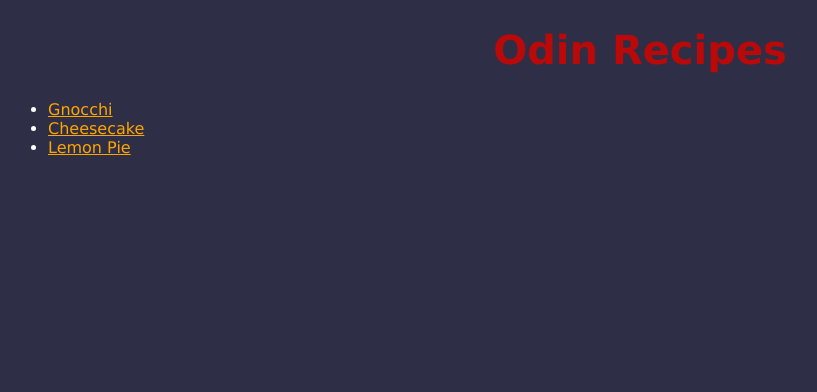
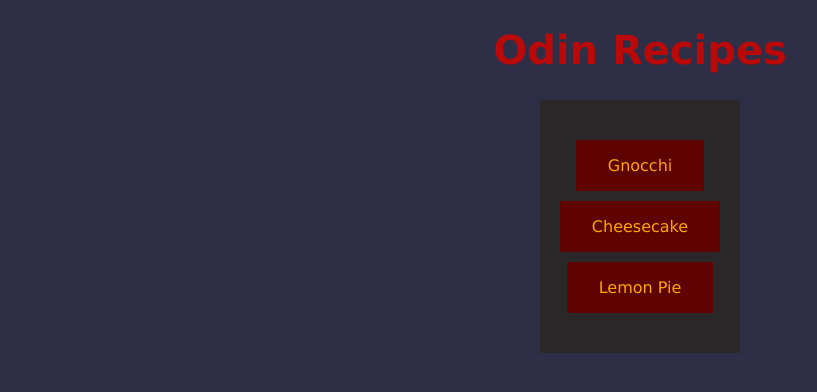
Before and after one commit to Eki213/odin-recipes, a plain HTML site: page index.html in a window 1280 px wide. Shown: the whole page, without its empty margins (0-817 px from the left). Drawn offline with Linux system fonts and the light colour scheme.

Commit message:
Style link list
Replaced plain links with buttons for easier clicking and a better
visual appearance.

```diff
--- a/index.html
+++ b/index.html
@@ -8,7 +8,7 @@
 </head>
 <body>
     <h1 class="home-title">Odin Recipes</h1>
-    <ul>
+    <ul class="links-list">
         <li><a href="recipes/gnocchi.html">Gnocchi</a></li>
         <li><a href="recipes/cheesecake.html">Cheesecake</a></li>
         <li><a href="recipes/lemon-pie.html">Lemon Pie</a></li>
--- a/style.css
+++ b/style.css
@@ -32,3 +32,25 @@ img {
     font-size: 40px;
     text-align: center;
 }
+
+.links-list {
+    list-style: none;
+    width: 200px;
+    padding: 0;
+    margin: 0 auto;
+    text-align: center;
+    background-color: rgb(41, 39, 39);
+    padding: 40px 0px 30px;
+}
+
+.links-list a {
+    text-decoration: none;
+    display: inline-block;
+    padding: 1em 2em;
+    background-color: rgb(94, 2, 2);
+    margin-bottom: 10px;
+}
+
+.links-list a:hover {
+    background-color: rgb(153, 4, 4);
+}
```
